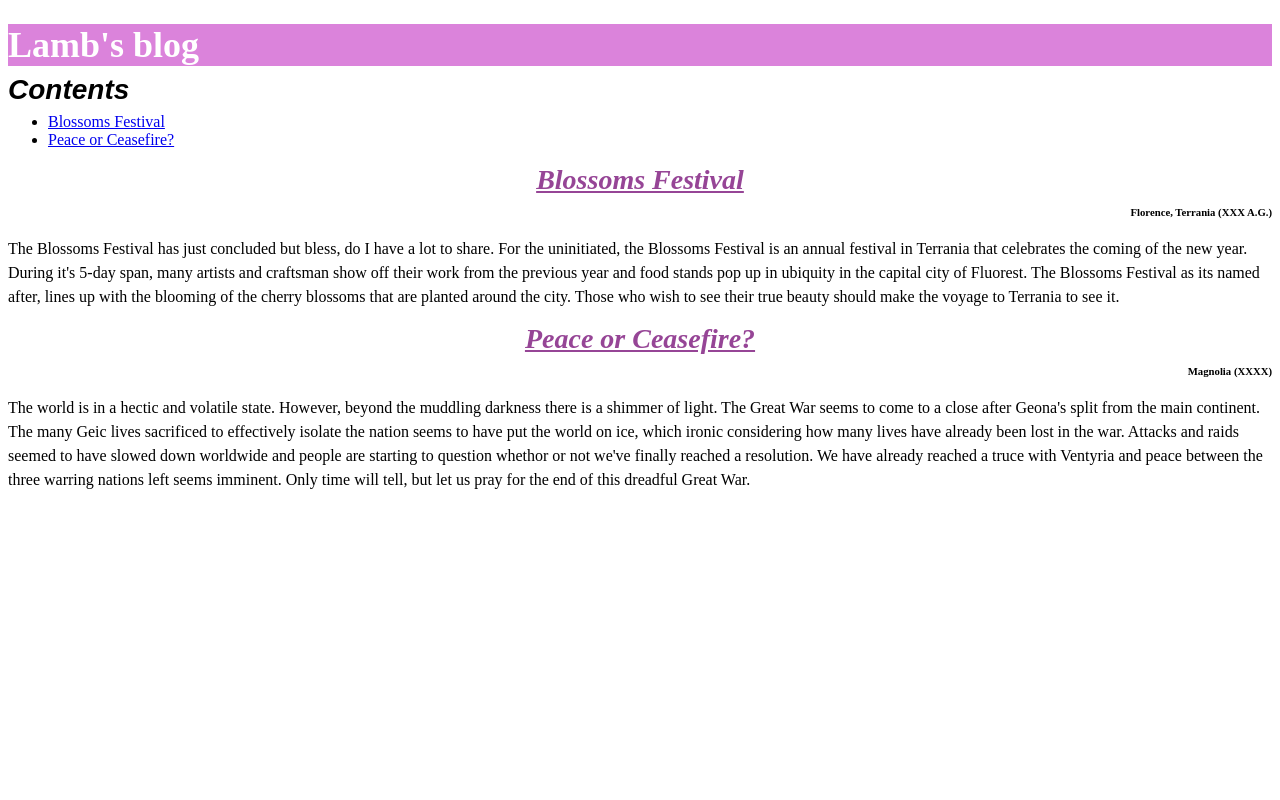
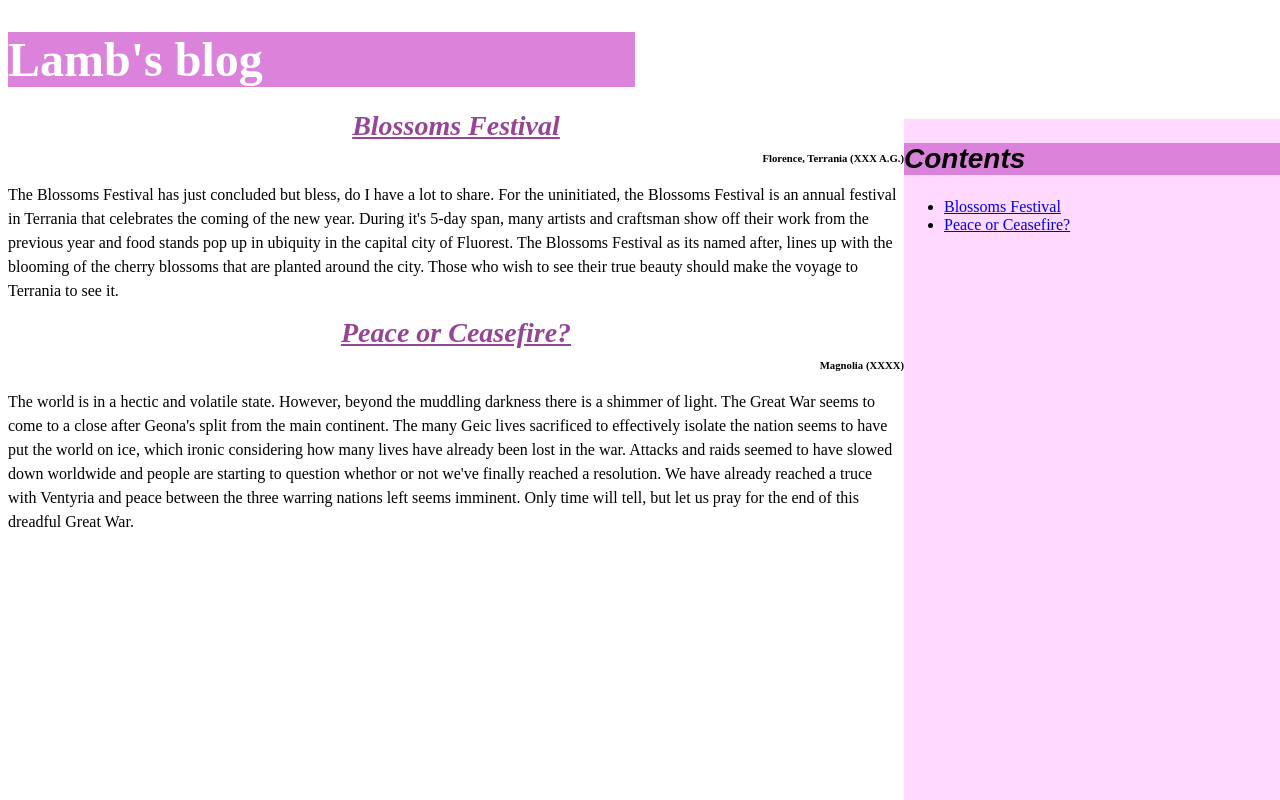
Before and after one commit to LambNNot/LambNNot.github.io-for-APCSP-OLD-, a plain HTML site: page index.html in a window 1280 px wide. Drawn offline with Linux system fonts and the light colour scheme.

Commit message:
Update index.html

```diff
--- a/index.html
+++ b/index.html
@@ -8,20 +8,30 @@
     <style>
         body{
             font-family: serif;
+            width:70%;
         }
-        h1{
+        #header{
             color:rgb(255, 255, 255);
             background-color:rgb(219, 131, 219);
             font-weight: bold;
-            font-size:36px;
+            font-size:24px;
+            width: 70%;
         }
         h2{
             font-size:28px;
         }
         #ToC{
+            position: fixed;
+            margin-left:70%;
+            width:30%;
+            height:100%;
+            background-color: rgb(255, 217, 255);
+
+        }
+        #ToCTitle{
             font-style:italic;
             font-family:sans-serif;
-            line-height:0;
+            background-color: rgb(219, 131, 219);
         }
         .post{
             color:rgb(150, 69, 150);
@@ -39,16 +49,18 @@
         }
 
     </style>
+<!-- Header -->
 
-
-        <h1>Lamb's blog</h1>
+        <div id="header"><h1>Lamb's blog</h1></div>
 
 <!-- Table of Contents -->
-        <h2 id="ToC">Contents</h2>
+        <div id="ToC">
+        <h2 id="ToCTitle">Contents</h2>
         <ul>
             <li><a href="#p1">Blossoms Festival</a></li>
             <li><a href="#p2">Peace or Ceasefire?</a></li>
         </ul>
+        </div>
 
 <!-- 1st Post -->
     <h2 id="p1" class="post">Blossoms Festival</h2>
```
